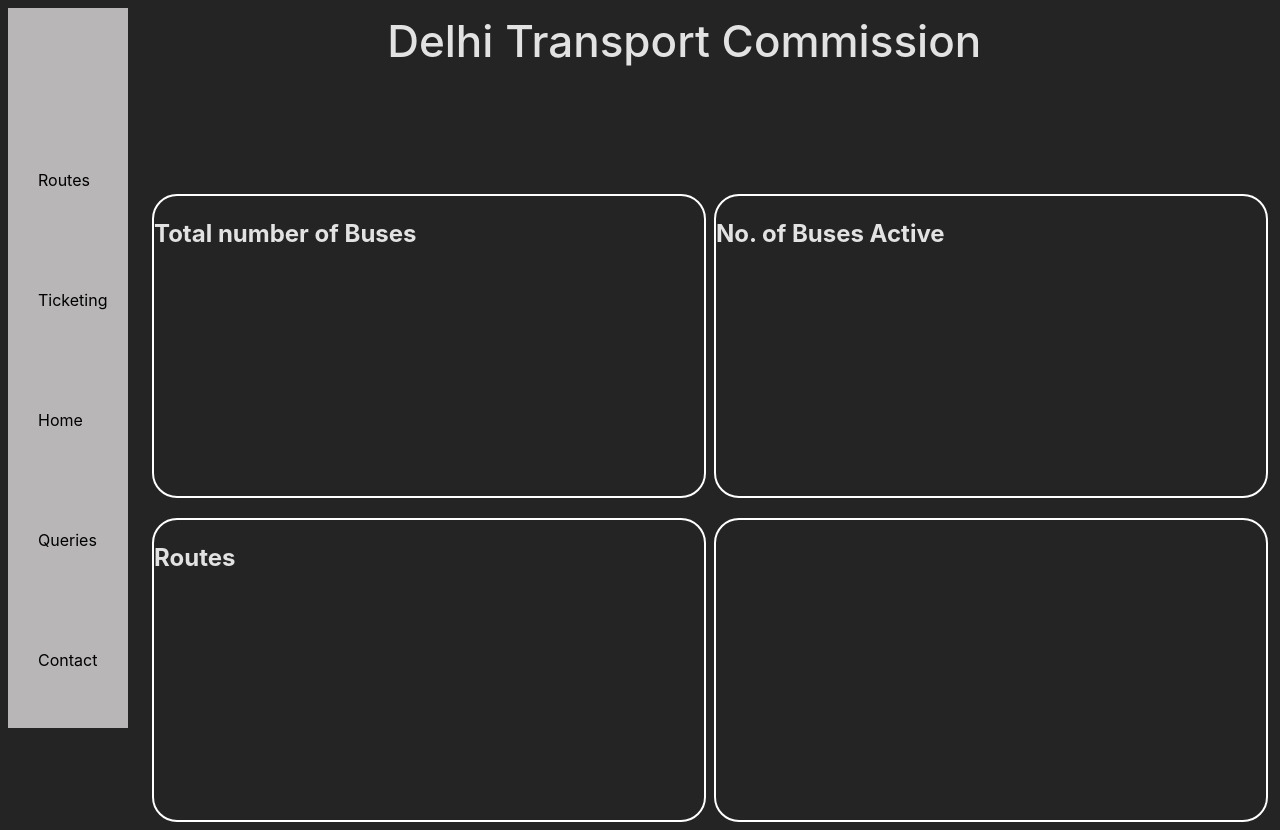
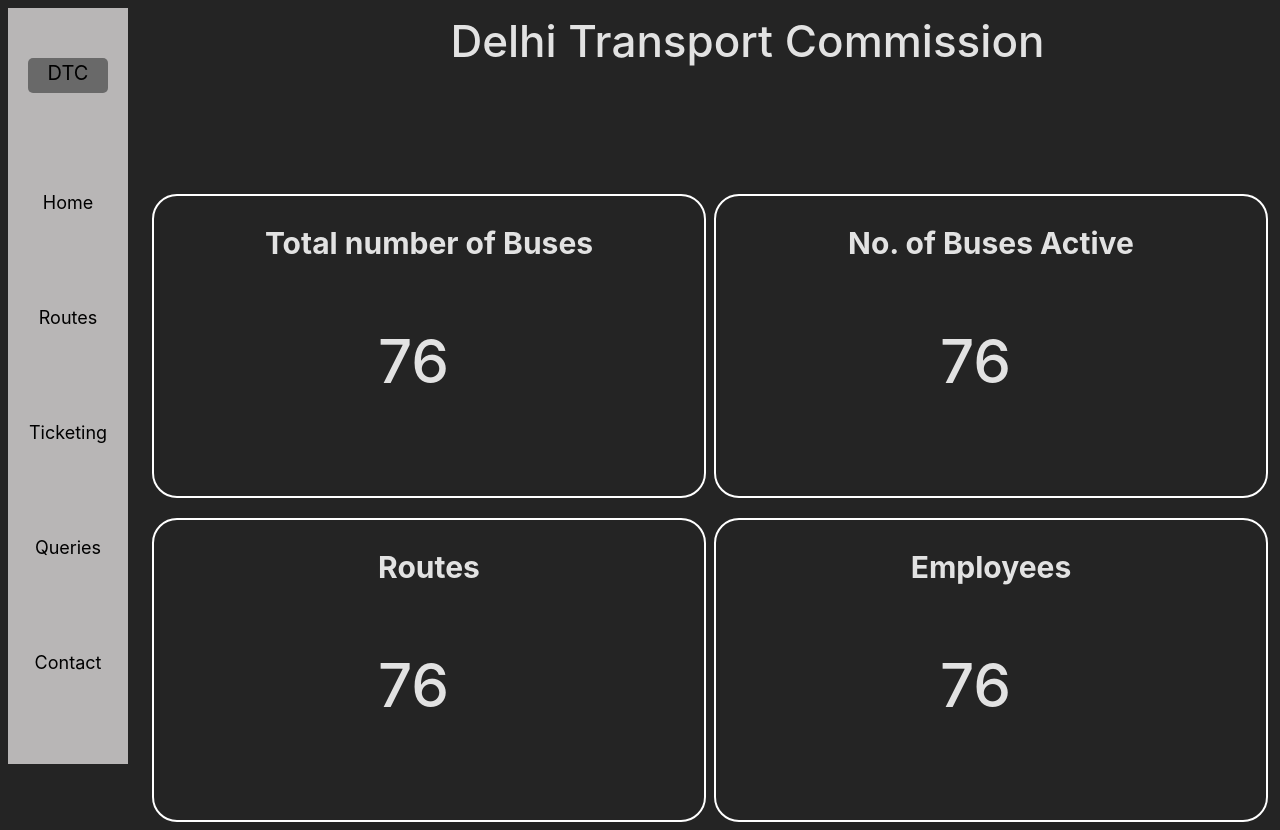
Before and after one commit to Aditya-NV-06/-Bus_manage, a React (Vite) app: page / in a window 1280 px wide. Built offline with nearby package versions, Linux system fonts and the light colour scheme.

Commit message:
Dashboard created

```diff
--- a/src/App.css
+++ b/src/App.css
@@ -6,26 +6,49 @@
 .navbar{
   display: flex;
   flex-direction: column;
-  height: 720px;
+  height: 756px;
   width: 120px;
   position: fixed;
   background-color: rgb(184, 182, 182);
 }
 .navbar ul{
   list-style: none;
-  margin-top: 10rem;
-  margin-left: -10px;
+  margin-top: 6rem;
+  margin-left: -20px;
 }
 .navbar ul li{
-     margin-top:6rem;
+     margin-top:5rem;
   }
 .navbar li a{
   text-decoration: none;
   color: black;
+  font-size: 18px;
 
 }
+.nav-title{
+  width: 80px;
+  height: 35px;
+ color: black;
+ font-size: 20px;
+ background-color: dimgrey;
+ text-align: center;
+ border-radius: 5px;
+ margin-left: 20px;
+ margin-top: 50px;
+}
+.nav-item{
+  width: 80px;
+  height: 35px;
+  text-align: center;
+
+}
+.nav-item:hover{
+  background-color: rgb(255, 255, 255);
+  border-radius: 10px;
+}
+
 .title{
-  margin-left: 30%;
+  margin-left: 35%;
   font-size: 44px;
   font-weight: 550;
 }
@@ -47,3 +70,14 @@
   border-radius: 25px;
   margin-top: 20px;
 }
+.container h2{
+  text-align: center;
+  font-size: 30px;
+  margin-bottom: 50px;
+}
+.container span{
+  font-size: 60px;
+  font-weight: 500;
+  margin-left: 14rem;
+
+}
--- a/src/App.jsx
+++ b/src/App.jsx
@@ -1,6 +1,6 @@
 import { useState } from 'react'
 import './App.css'
-import Navbar from "./assets/Navbar.jsx"
+import Navbar from "./Navbar.jsx"
 function App() {
 
 
@@ -14,16 +14,19 @@
       <div className="main-container">
         <div className="container container1">
           <h2>Total number of Buses</h2>
-
+            <span>76</span>
         </div>
         <div className=" container container2">
           <h2>No. of Buses Active</h2>
+          <span>76</span>
         </div>
         <div className=" container container3">
           <h2>Routes</h2>
+          <span>76</span>
         </div>
         <div className="container container4">
-          <h2></h2>
+          <h2>Employees</h2>
+          <span>76</span>
         </div>
         </div>
      </main>
--- /dev/null
+++ b/src/Navbar.jsx
@@ -0,0 +1,28 @@
+
+const Navbar = ()=>{
+    return (
+    <>
+         <header>
+      <div className="top">
+        <div className='navbar'>
+          <div className="nav-title">DTC</div>
+        <nav>
+          <ul className="nav-ul">
+            <div className="nav-item"><li><a href="#">Home</a></li></div>
+            <div className="nav-item"><li ><a href="#">Routes</a></li></div>
+            <div className="nav-item"> <li><a href="#">Ticketing</a></li></div>
+            <div className="nav-item"><li><a href="#">Queries</a></li></div>
+            <div className="nav-item"><li><a href="#">Contact</a></li></div>
+
+          </ul>
+          </nav>
+          </div>
+         <div className="title">Delhi Transport Commission</div>
+        </div>
+     </header>
+    </>
+
+    );
+}
+
+export default Navbar;
--- a/src/assets/Navbar.jsx
+++ /dev/null
@@ -1,27 +0,0 @@
-import "./a.css"
-const Navbar = ()=>{
-    return (
-    <>
-         <header>
-      <div className="top">
-        <div className='navbar'>
-        <nav>
-          <ul className="nav-ul">
-            <li ><a href="#">Routes</a></li>
-            <li><a href="#">Ticketing</a></li>
-            <li><a href="#">Home</a></li>
-            <li><a href="#">Queries</a></li>
-            <li><a href="#">Contact</a></li>
-
-          </ul>
-          </nav>
-          </div>
-         <div className="title">Delhi Transport Commission</div>
-        </div>
-     </header>
-    </>
-
-    );
-}
-
-export default Navbar;
--- a/src/index.css
+++ b/src/index.css
@@ -11,4 +11,5 @@
   text-rendering: optimizeLegibility;
   -webkit-font-smoothing: antialiased;
   -moz-osx-font-smoothing: grayscale;
+  scroll-behavior: smooth;
 }
```
Also changed, not shown: src/assets/a.css (deleted).
